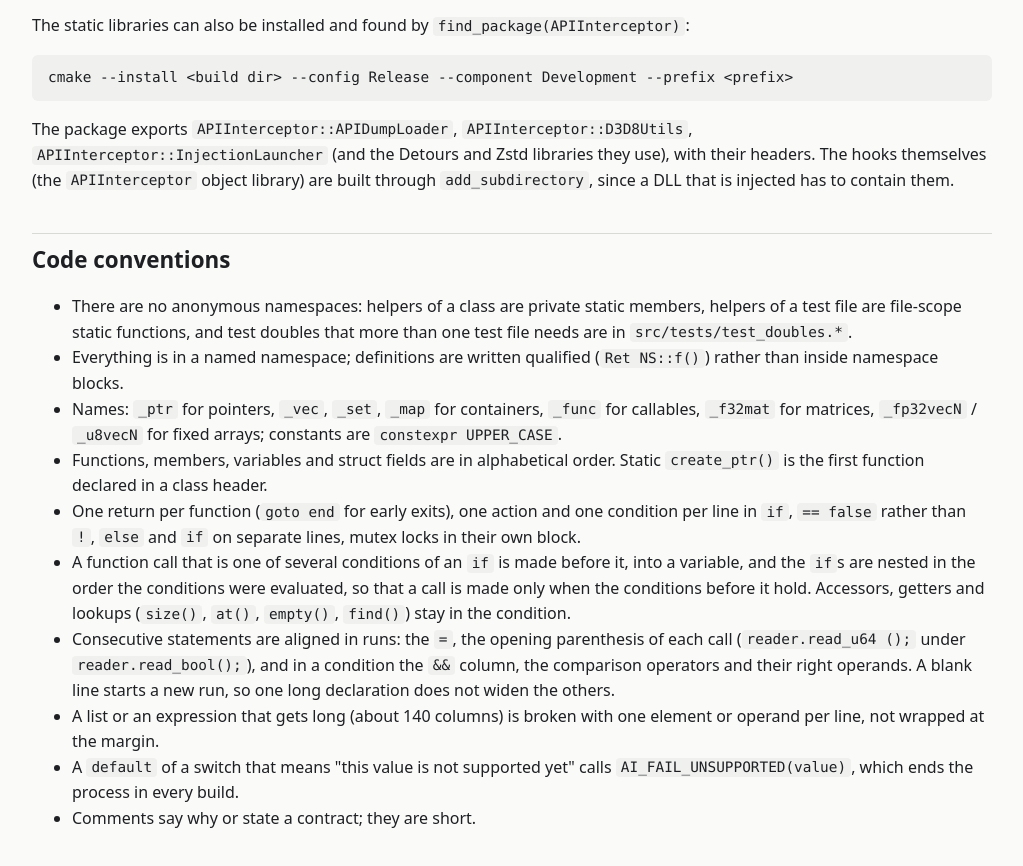
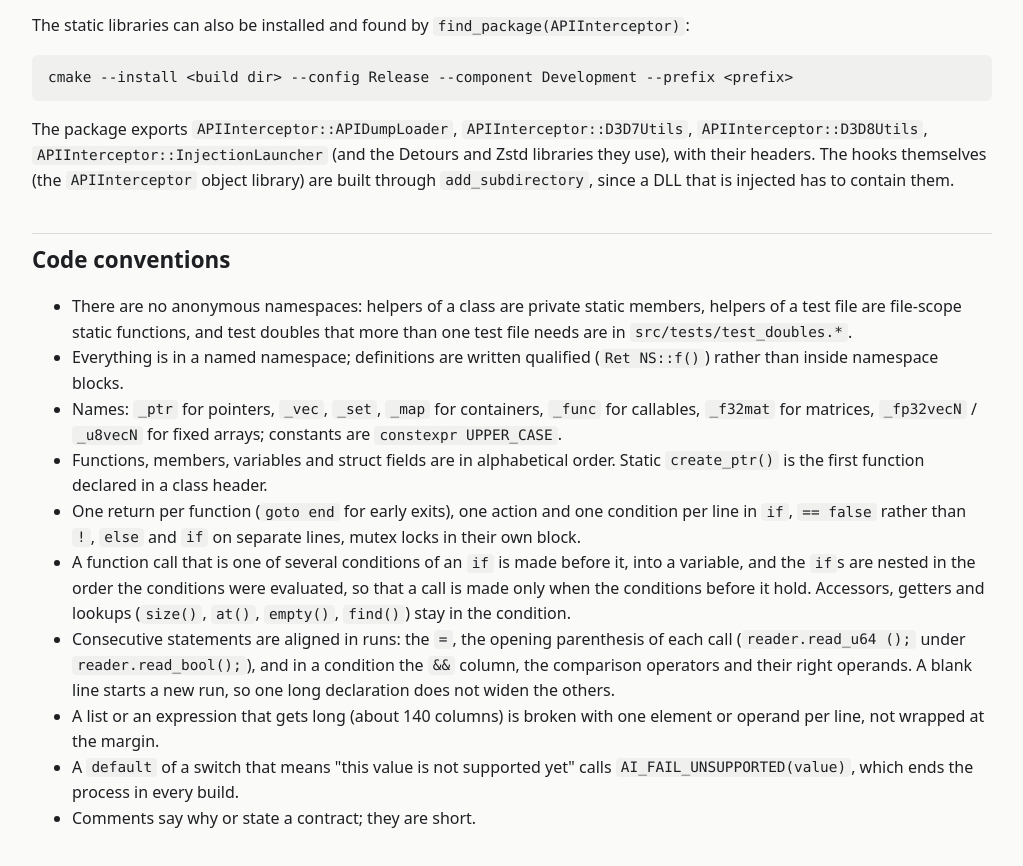
Before and after one commit to kbiElude/APIInterceptor, a plain HTML site: page docs/building.html in a window 1280 px wide. Shown: the part 2387-3253 px from the top of the page, without its empty margins (128-1151 px from the left). Drawn offline with Linux system fonts and the light colour scheme.

Commit message:
Install D3D7Utils with the package, like D3D8Utils.

```diff
--- a/docs/building.html
+++ b/docs/building.html
@@ -61,7 +61,7 @@ build.bat --debug            :: Debug instead of Release</code></pre>
 <h2 id="package">Installed package</h2>
 <p>The static libraries can also be installed and found by <code>find_package(APIInterceptor)</code>:</p>
 <pre>cmake --install &lt;build dir&gt; --config Release --component Development --prefix &lt;prefix&gt;</pre>
-<p>The package exports <code>APIInterceptor::APIDumpLoader</code>, <code>APIInterceptor::D3D8Utils</code>, <code>APIInterceptor::InjectionLauncher</code> (and the Detours and Zstd libraries they use), with their headers. The hooks themselves (the <code>APIInterceptor</code> object library) are built through <code>add_subdirectory</code>, since a DLL that is injected has to contain them.</p>
+<p>The package exports <code>APIInterceptor::APIDumpLoader</code>, <code>APIInterceptor::D3D7Utils</code>, <code>APIInterceptor::D3D8Utils</code>, <code>APIInterceptor::InjectionLauncher</code> (and the Detours and Zstd libraries they use), with their headers. The hooks themselves (the <code>APIInterceptor</code> object library) are built through <code>add_subdirectory</code>, since a DLL that is injected has to contain them.</p>
 
 <h2 id="conventions">Code conventions</h2>
 <ul>
```
Also changed, not shown: 3 other files.
